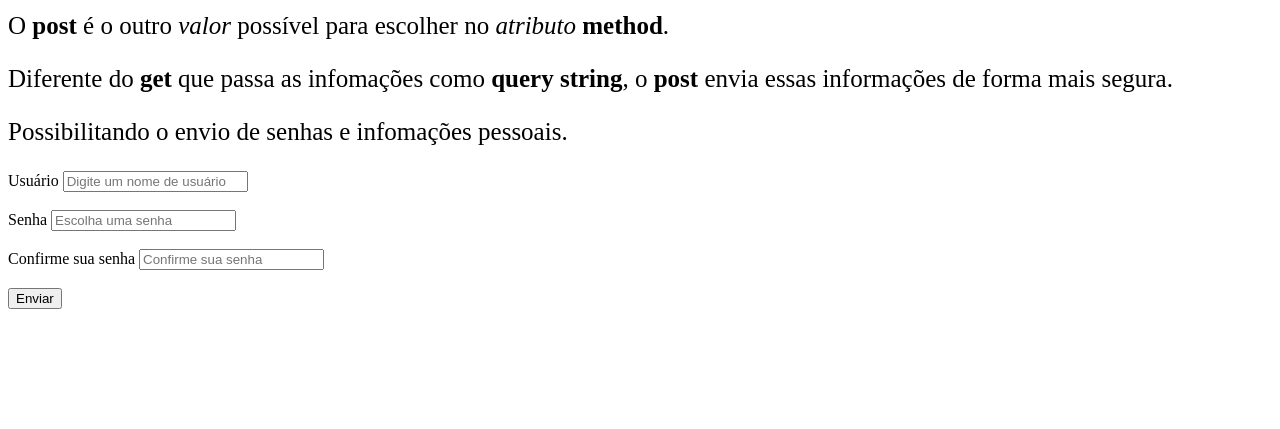
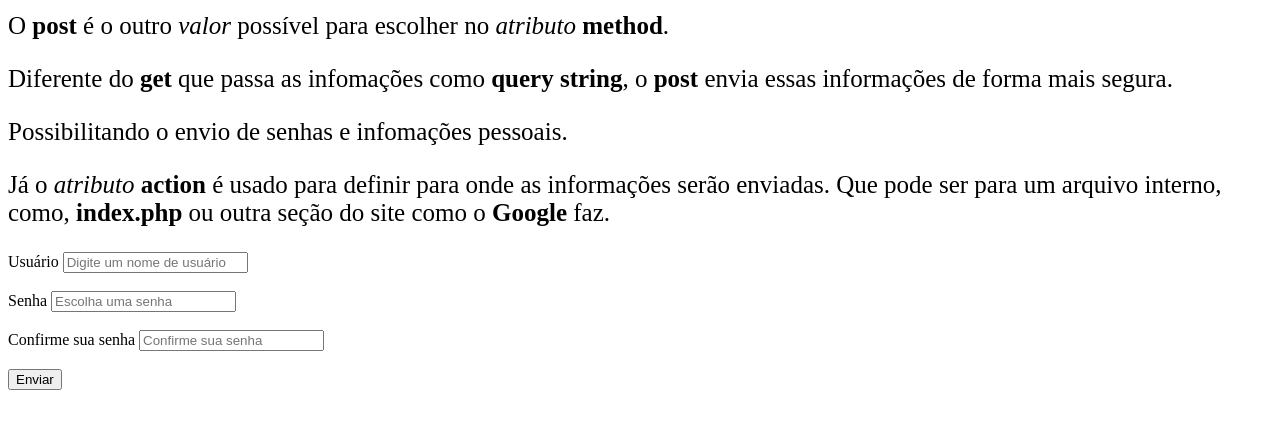
Before and after one commit to RogerioCosta88/dev-quest-html-intermediario-formularios-post, a plain HTML site: page index.html in a window 1280 px wide. Shown: the part 113-542 px from the top of the page. Drawn offline with Linux system fonts and the light colour scheme.

Commit message:
adiciono um parágrafo no arquivo index.html

```diff
--- a/index.html
+++ b/index.html
@@ -21,6 +21,8 @@
 
     <p>Possibilitando o envio de senhas e infomações pessoais.</p>
 
+    <p>Já o <i>atributo</i> <strong>action</strong> é usado para definir para onde as informações serão enviadas. Que pode ser para um arquivo interno, como, <strong>index.php</strong> ou outra seção do site como o <strong>Google</strong> faz.</p>
+
     <form action="index.html" method="post">
         <label for="nome-usuario">Usuário</label>
         <input type="text" name="nome-usuario" id="nome-usuario" placeholder="Digite um nome de usuário">
```
